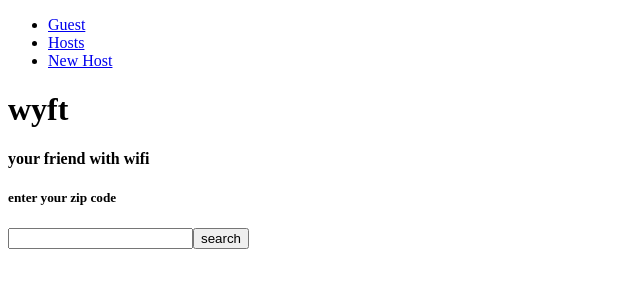
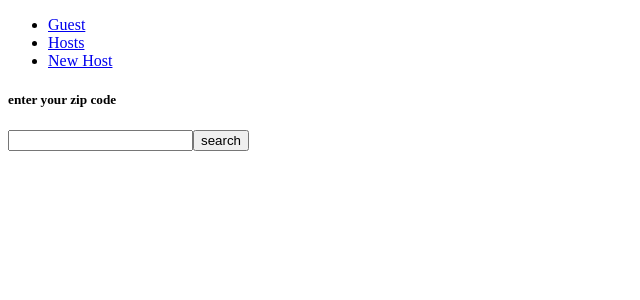
Before and after one commit to octohotdogs/Wyft, a React app: page / in a window 1280 px wide. Shown: the top 300 px of the page, without its empty margins (0-640 px from the left). Built offline with nearby package versions, Linux system fonts and the light colour scheme; the HTML template or start-up script is replaced by a standard one.

Commit message:
removing redundant Wyft heading

```diff
--- a/client/src/index.jsx
+++ b/client/src/index.jsx
@@ -120,8 +120,6 @@ class App extends React.Component {
       <Router>
         <div>
           <Navigation getHosts={this.getHosts}/>
-          <h1>wyft</h1>
-          <h4>your friend with wifi</h4>
           <Switch>
             <Route exact path="/" render={(props) => (
               <GuestDashboard searchZip={this.searchZipCodes}/>
```
